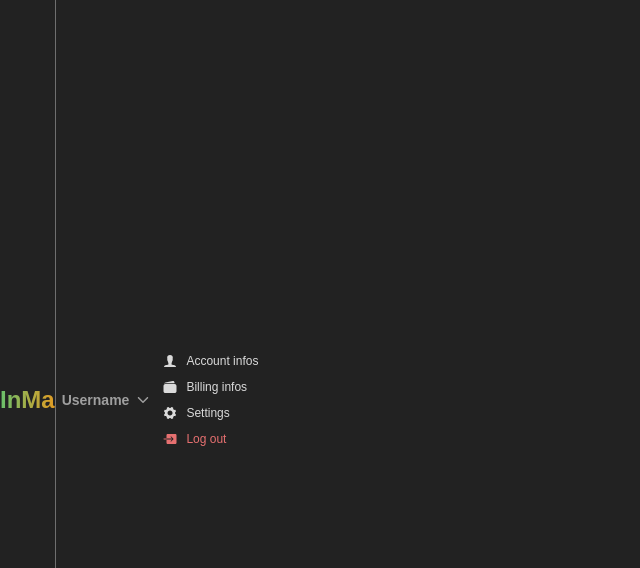
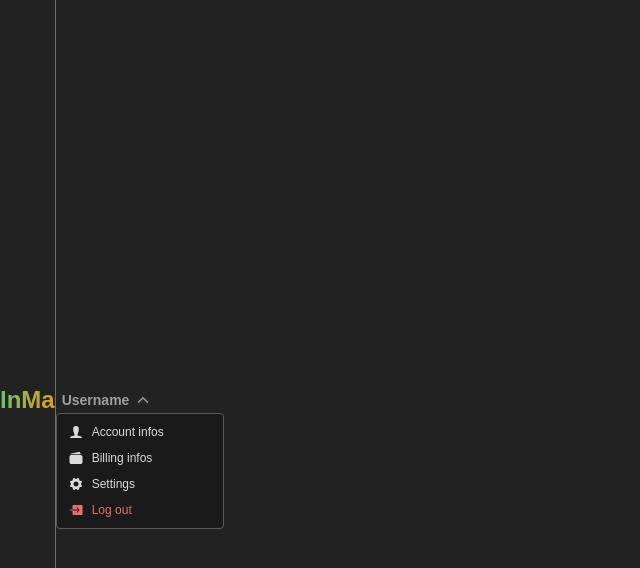
Before and after one commit to Darleanow/InvoiceManager, a Next.js app in the folder frontend/: page /sandbox in a window 1280 px wide. Both pictures are taken after a click on the button "Username". Shown: the top 568 px of the page, without its empty margins (0-640 px from the left). Built offline with nearby package versions, Linux system fonts and the light colour scheme.

Commit message:
feat(Atoms/Molecules): Add dropdown atoms into a molecule

```diff
--- a/frontend/app/components/atoms/DropdownButton.jsx
+++ b/frontend/app/components/atoms/DropdownButton.jsx
@@ -1,11 +1,11 @@
 import styles from "./DropdownButton.module.scss";
 import { IoIosArrowDown } from "react-icons/io";
 
-export default function DropdownButton({ children }) {
+export default function DropdownButton({ children, onClick, state }) {
   return (
-    <button className={styles.dropdown_button}>
+    <button className={styles.dropdown_button} onClick={onClick}>
       <span className={styles.button_text}>{children}</span>
-      <span className={styles.button_icon}>
+      <span className={`${styles.button_icon} ${state ? styles.rotated : ""}`}>
         <IoIosArrowDown />
       </span>
     </button>
--- a/frontend/app/components/atoms/DropdownButton.module.scss
+++ b/frontend/app/components/atoms/DropdownButton.module.scss
@@ -28,6 +28,10 @@ $font_weight: 600;
         font-size: 16px;
     }
 
+    .rotated {
+        transform: rotate(180deg);
+    }
+
     &:hover {
         * {
             color: $hover_color;
--- a/frontend/app/components/atoms/DropdownContent.module.scss
+++ b/frontend/app/components/atoms/DropdownContent.module.scss
@@ -9,9 +9,10 @@ $hover_bg_color: rgba(217, 217, 217, 0.2);
     font-size: 12px;
     font-weight: 500;
     color: $color;
-    width: 100%;
+    width: 96%;
     padding: 4px 5px;
     border-radius: 4px;
+    padding-right: 0;
 
     &:hover {
         background-color: $hover_bg_color;
@@ -23,7 +24,7 @@ $hover_bg_color: rgba(217, 217, 217, 0.2);
     display: flex;
     flex-direction: column;
     gap: 2px;
-    width: 120px;
+    width: 100%;
 }
 
 .action {
--- /dev/null
+++ b/frontend/app/components/molecules/UserDropdown.jsx
@@ -0,0 +1,27 @@
+"use client";
+
+import { useState } from "react";
+import DropdownButton from "../atoms/DropdownButton";
+import DropdownContent from "../atoms/DropdownContent";
+import styles from "./UserDropdown.module.scss";
+
+export default function UserDropdown() {
+  const [isOpen, setIsOpen] = useState(false);
+
+  return (
+    <div className={styles.dropdown_wrapper}>
+      <DropdownButton
+        children={"Username"}
+        onClick={() => {
+          setIsOpen(!isOpen);
+        }}
+        state={isOpen}
+      />
+      {isOpen && (
+        <div className={styles.dropdown_content_wrapper}>
+          <DropdownContent />
+        </div>
+      )}
+    </div>
+  );
+}
--- /dev/null
+++ b/frontend/app/components/molecules/UserDropdown.module.scss
@@ -0,0 +1,17 @@
+.dropdown_wrapper {
+    position: relative;
+    display: inline-block;
+}
+
+.dropdown_content_wrapper {
+    position: absolute;
+    top: 100%;
+    left: 0;
+    z-index: 10;
+    margin-top: 4px;
+    background-color: #1A1A1A;
+    border: 0.5px solid #5A5A5A;
+    border-radius: 4px;
+    padding: 6px;
+    width: 154px;
+}
--- a/frontend/app/sandbox/page.jsx
+++ b/frontend/app/sandbox/page.jsx
@@ -2,14 +2,12 @@ import styles from "./page.module.scss";
 
 import Logo from "../components/atoms/Logo";
 import SeparatorLine from "../components/atoms/SeparatorLine";
-import DropdownButton from "../components/atoms/DropdownButton";
-import DropdownContent from "../components/atoms/DropdownContent";
+import UserDropdown from "../components/molecules/UserDropdown";
 
 export default function SandBox() {
   return <div className={styles.main}>
     <Logo />
     <SeparatorLine />
-    <DropdownButton children={"Username"}/>
-    <DropdownContent />
+    <UserDropdown />
   </div>;
 }
```
